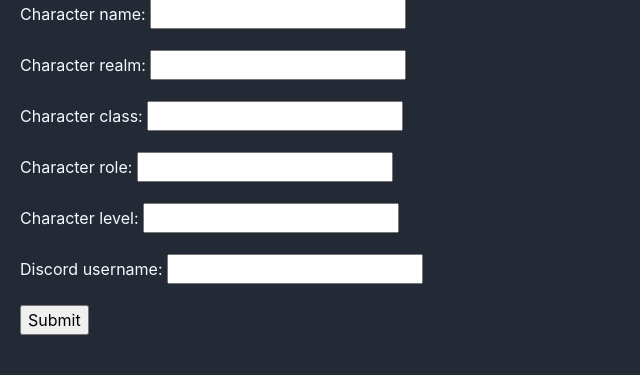
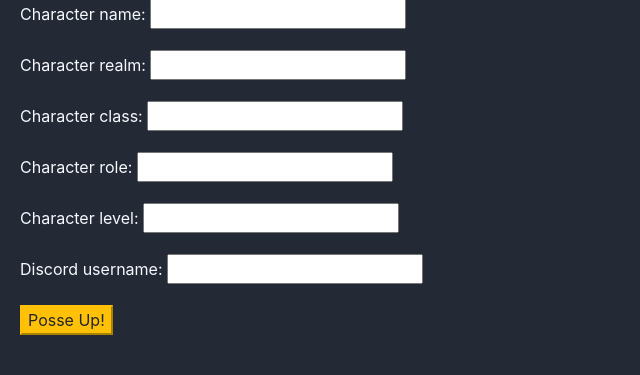
Before and after one commit to jwshive/theruffianposse, a Django app: page /apply in a window 1280 px wide. Shown: the part 425-800 px from the top of the page, without its empty margins (0-640 px from the left). Run offline with Django 3.2, Linux system fonts and the light colour scheme; some libraries are stand-ins or nearby versions.

Commit message:
Updated the button for the application as a test.

```diff
--- a/templates/apply.html
+++ b/templates/apply.html
@@ -5,7 +5,7 @@
     <form action="" method="post">
     {% csrf_token %}
     {{ form.as_p }}
-    <input type="submit" value="Submit">
+    <input class="btn-warning" type="submit" value="Posse Up!">
     </form>
 
 
```
